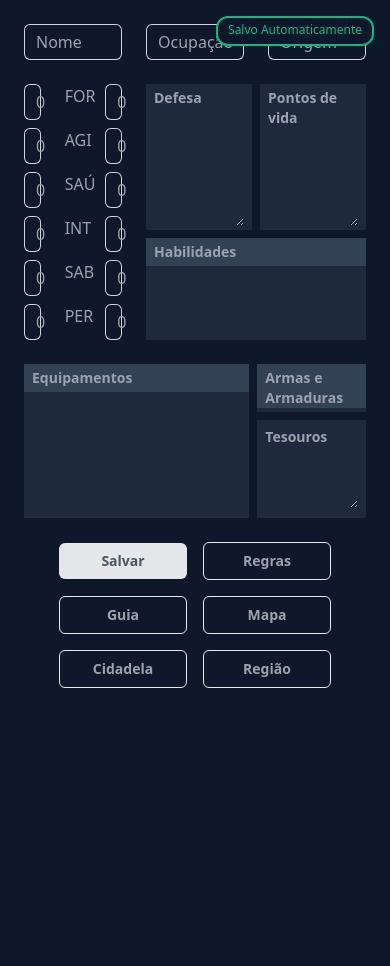
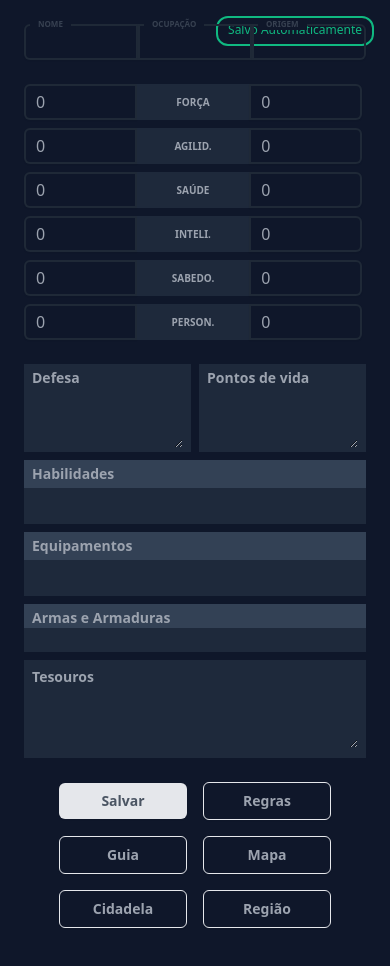
Before and after one commit to matthewsbrandan/rpg-sheet, a plain HTML site: page index.html in a window 390 px wide. Shown: the top 966 px of the page. Before the commit the page ends 844 px from the top, so only its background shows below. Drawn offline with nearby package versions, Linux system fonts and the light colour scheme.

Commit message:
feat: Melhorando responsividade e layout dos inputs

```diff
--- a/index.html
+++ b/index.html
@@ -5,74 +5,76 @@
   <meta name="viewport" content="width=device-width, initial-scale=1.0">
   <title>RPG</title>
   <script src="https://cdn.tailwindcss.com?plugins=forms,typography,aspect-ratio,line-clamp"></script>
+  <style>
+    input{ overflow: auto; }
+  </style>
 </head>
 <body class="m-0 p-0 w-screen h-screen overflow-y-auto">
   <main class="text-gray-400 py-4 px-6 m-0" id="app">
     <div class="fixed right-4 bg-slate-900 px-2.5 pt-1 pb-1.5  border-2 border-emerald-500 text-emerald-500 text-xs rounded-xl" v-if="game.is_auto_saved">Salvo Automaticamente</div>
-    <header class="grid grid-cols-3 gap-x-6">
-      <div class="mt-2">
-        <div class="flex rounded-md shadow-sm ring-1 ring-inset ring-gray-300 focus-within:ring-2 focus-within:ring-inset focus-within:ring-indigo-600">
-          <input type="text" v-model="bio.nome" id="nome" autocomplete="nome" class="block flex-1 border-0 bg-transparent py-1.5 placeholder:text-gray-400 focus:ring-0 sm:text-sm sm:leading-6" placeholder="Nome">
-        </div>
+    <header class="grid grid-cols-3 mt-2">
+      <div class="flex rounded-l-md shadow-sm ring-2 ring-inset ring-gray-800 focus-within:ring-2 focus-within:ring-inset focus-within:ring-indigo-600 relative">
+        <input type="text" v-model="bio.nome" id="nome" autocomplete="nome" class="block flex-1 border-0 bg-transparent py-1.5 placeholder:text-gray-400 focus:ring-0 sm:text-sm sm:leading-6" placeholder="">
+        <span class="text-gray-700 uppercase text-[8px] absolute -top-1.5 left-1.5 bg-slate-900 font-semibold px-2">Nome</span>
       </div>
-      <div class="mt-2">
-        <div class="flex rounded-md shadow-sm ring-1 ring-inset ring-gray-300 focus-within:ring-2 focus-within:ring-inset focus-within:ring-indigo-600">
-          <input type="text" v-model="bio.ocupacao" id="ocupacao" autocomplete="ocupacao" class="block flex-1 border-0 bg-transparent py-1.5 placeholder:text-gray-400 focus:ring-0 sm:text-sm sm:leading-6" placeholder="Ocupação">
-        </div>
+
+      <div class="flex shadow-sm ring-2 ring-inset ring-gray-800 focus-within:ring-2 focus-within:ring-inset focus-within:ring-indigo-600 relative">
+        <input type="text" v-model="bio.ocupacao" id="ocupacao" autocomplete="ocupacao" class="block flex-1 border-0 bg-transparent py-1.5 placeholder:text-gray-400 focus:ring-0 sm:text-sm sm:leading-6">
+        <span class="text-gray-700 uppercase text-[8px] absolute -top-1.5 left-1.5 bg-slate-900 font-semibold px-2">Ocupação</span>
       </div>
-      <div class="mt-2">
-        <div class="flex rounded-md shadow-sm ring-1 ring-inset ring-gray-300 focus-within:ring-2 focus-within:ring-inset focus-within:ring-indigo-600">
-          <input type="text" v-model="bio.origem" id="origem" autocomplete="origem" class="block flex-1 border-0 bg-transparent py-1.5 placeholder:text-gray-400 focus:ring-0 sm:text-sm sm:leading-6" placeholder="Origem">
-        </div>
+
+      <div class="flex rounded-r-md shadow-sm ring-2 ring-inset ring-gray-800 focus-within:ring-2 focus-within:ring-inset focus-within:ring-indigo-600 relative">
+        <input type="text" v-model="bio.origem" id="origem" autocomplete="origem" class="block flex-1 border-0 bg-transparent py-1.5 placeholder:text-gray-400 focus:ring-0 sm:text-sm sm:leading-6">
+        <span class="text-gray-700 uppercase text-[8px] absolute -top-1.5 left-1.5 bg-slate-900 font-semibold px-2">Origem</span>
       </div>
     </header>
-    <div class="grid grid-cols-3 gap-x-6 mt-6">
-      <div class="grid grid-cols-3 gap-x-6 gap-y-2" id="attributes">
-        <div class="flex rounded-md shadow-sm ring-1 ring-inset ring-gray-300 focus-within:ring-2 focus-within:ring-inset focus-within:ring-indigo-600">
+    <div class="grid sm:grid-cols-3 gap-y-6 sm:gap-x-6 mt-6">
+      <div class="grid grid-cols-3 gap-y-2" id="attributes">
+        <div class="flex rounded-l-md shadow-sm ring-2 ring-inset ring-gray-800 focus-within:ring-2 focus-within:ring-inset focus-within:ring-indigo-600">
           <input type="number" v-model="atributos.forca" id="forca" autocomplete="forca" class="block flex-1 border-0 bg-transparent py-1.5 placeholder:text-gray-400 focus:ring-0 sm:text-sm sm:leading-6">
         </div>
-        FOR
-        <div class="flex rounded-md shadow-sm ring-1 ring-inset ring-gray-300 focus-within:ring-2 focus-within:ring-inset focus-within:ring-indigo-600">
+        <div class="bg-slate-800 flex-1 text-center text-[10px] font-semibold uppercase flex items-center justify-center">Força</div>
+        <div class="flex rounded-r-md shadow-sm ring-2 ring-inset ring-gray-800 focus-within:ring-2 focus-within:ring-inset focus-within:ring-indigo-600">
           <input type="number" v-model="atributos.modificador_forca" id="modificador-forca" autocomplete="modificador-forca" class="block flex-1 border-0 bg-transparent py-1.5 placeholder:text-gray-400 focus:ring-0 sm:text-sm sm:leading-6">
         </div>
 
-        <div class="flex rounded-md shadow-sm ring-1 ring-inset ring-gray-300 focus-within:ring-2 focus-within:ring-inset focus-within:ring-indigo-600">
+        <div class="flex rounded-l-md shadow-sm ring-2 ring-inset ring-gray-800 focus-within:ring-2 focus-within:ring-inset focus-within:ring-indigo-600">
           <input type="number" v-model="atributos.agilidade" id="agilidade" autocomplete="agilidade" class="block flex-1 border-0 bg-transparent py-1.5 placeholder:text-gray-400 focus:ring-0 sm:text-sm sm:leading-6">
         </div>
-        AGI
-        <div class="flex rounded-md shadow-sm ring-1 ring-inset ring-gray-300 focus-within:ring-2 focus-within:ring-inset focus-within:ring-indigo-600">
+        <div class="bg-slate-800 flex-1 text-center text-[10px] font-semibold uppercase flex items-center justify-center">Agilid.</div>
+        <div class="flex rounded-r-md shadow-sm ring-2 ring-inset ring-gray-800 focus-within:ring-2 focus-within:ring-inset focus-within:ring-indigo-600">
           <input type="number" v-model="atributos.modificador_agilidade" id="modificador-agilidade" autocomplete="modificador-agilidade" class="block flex-1 border-0 bg-transparent py-1.5 placeholder:text-gray-400 focus:ring-0 sm:text-sm sm:leading-6">
         </div>
 
-        <div class="flex rounded-md shadow-sm ring-1 ring-inset ring-gray-300 focus-within:ring-2 focus-within:ring-inset focus-within:ring-indigo-600">
+        <div class="flex rounded-l-md shadow-sm ring-2 ring-inset ring-gray-800 focus-within:ring-2 focus-within:ring-inset focus-within:ring-indigo-600">
           <input type="number" v-model="atributos.saude" id="saude" autocomplete="saude" class="block flex-1 border-0 bg-transparent py-1.5 placeholder:text-gray-400 focus:ring-0 sm:text-sm sm:leading-6">
         </div>
-        SAÚ
-        <div class="flex rounded-md shadow-sm ring-1 ring-inset ring-gray-300 focus-within:ring-2 focus-within:ring-inset focus-within:ring-indigo-600">
+        <div class="bg-slate-800 flex-1 text-center text-[10px] font-semibold uppercase flex items-center justify-center">Saúde</div>
+        <div class="flex rounded-r-md shadow-sm ring-2 ring-inset ring-gray-800 focus-within:ring-2 focus-within:ring-inset focus-within:ring-indigo-600">
           <input type="number" v-model="atributos.modificador_saude" id="modificador-saude" autocomplete="modificador-saude" class="block flex-1 border-0 bg-transparent py-1.5 placeholder:text-gray-400 focus:ring-0 sm:text-sm sm:leading-6">
         </div>
 
-        <div class="flex rounded-md shadow-sm ring-1 ring-inset ring-gray-300 focus-within:ring-2 focus-within:ring-inset focus-within:ring-indigo-600">
+        <div class="flex rounded-l-md shadow-sm ring-2 ring-inset ring-gray-800 focus-within:ring-2 focus-within:ring-inset focus-within:ring-indigo-600">
           <input type="number" v-model="atributos.inteligencia" id="inteligencia" autocomplete="inteligencia" class="block flex-1 border-0 bg-transparent py-1.5 placeholder:text-gray-400 focus:ring-0 sm:text-sm sm:leading-6">
         </div>
-        INT
-        <div class="flex rounded-md shadow-sm ring-1 ring-inset ring-gray-300 focus-within:ring-2 focus-within:ring-inset focus-within:ring-indigo-600">
+        <div class="bg-slate-800 flex-1 text-center text-[10px] font-semibold uppercase flex items-center justify-center">Inteli.</div>
+        <div class="flex rounded-r-md shadow-sm ring-2 ring-inset ring-gray-800 focus-within:ring-2 focus-within:ring-inset focus-within:ring-indigo-600">
           <input type="number" v-model="atributos.modificador_inteligencia" id="modificador-inteligencia" autocomplete="modificador-inteligencia" class="block flex-1 border-0 bg-transparent py-1.5 placeholder:text-gray-400 focus:ring-0 sm:text-sm sm:leading-6">
         </div>
 
-        <div class="flex rounded-md shadow-sm ring-1 ring-inset ring-gray-300 focus-within:ring-2 focus-within:ring-inset focus-within:ring-indigo-600">
+        <div class="flex rounded-l-md shadow-sm ring-2 ring-inset ring-gray-800 focus-within:ring-2 focus-within:ring-inset focus-within:ring-indigo-600">
           <input type="number" v-model="atributos.sabedoria" id="sabedoria" autocomplete="sabedoria" class="block flex-1 border-0 bg-transparent py-1.5 placeholder:text-gray-400 focus:ring-0 sm:text-sm sm:leading-6">
         </div>
-        SAB
-        <div class="flex rounded-md shadow-sm ring-1 ring-inset ring-gray-300 focus-within:ring-2 focus-within:ring-inset focus-within:ring-indigo-600">
+        <div class="bg-slate-800 flex-1 text-center text-[10px] font-semibold uppercase flex items-center justify-center">Sabedo.</div>
+        <div class="flex rounded-r-md shadow-sm ring-2 ring-inset ring-gray-800 focus-within:ring-2 focus-within:ring-inset focus-within:ring-indigo-600">
           <input type="number" v-model="atributos.modificador_sabedoria" id="modificador-sabedoria" autocomplete="modificador-sabedoria" class="block flex-1 border-0 bg-transparent py-1.5 placeholder:text-gray-400 focus:ring-0 sm:text-sm sm:leading-6">
         </div>
 
-        <div class="flex rounded-md shadow-sm ring-1 ring-inset ring-gray-300 focus-within:ring-2 focus-within:ring-inset focus-within:ring-indigo-600">
+        <div class="flex rounded-l-md shadow-sm ring-2 ring-inset ring-gray-800 focus-within:ring-2 focus-within:ring-inset focus-within:ring-indigo-600">
           <input type="number" v-model="atributos.personalidade" id="personalidade" autocomplete="personalidade" class="block flex-1 border-0 bg-transparent py-1.5 placeholder:text-gray-400 focus:ring-0 sm:text-sm sm:leading-6">
         </div>
-        PER
-        <div class="flex rounded-md shadow-sm ring-1 ring-inset ring-gray-300 focus-within:ring-2 focus-within:ring-inset focus-within:ring-indigo-600">
+        <div class="bg-slate-800 flex-1 text-center text-[10px] font-semibold uppercase flex items-center justify-center">Person.</div>
+        <div class="flex rounded-r-md shadow-sm ring-2 ring-inset ring-gray-800 focus-within:ring-2 focus-within:ring-inset focus-within:ring-indigo-600">
           <input type="number" v-model="atributos.modificador_personalidade" id="modificador-personalidade" autocomplete="modificador-personalidade" class="block flex-1 border-0 bg-transparent py-1.5 placeholder:text-gray-400 focus:ring-0 sm:text-sm sm:leading-6">
         </div>
       </div>
@@ -94,8 +96,8 @@
         </div>
       </div>
     </div>
-    <div class="grid grid-cols-3 gap-x-2 mt-6 w-full">
-      <div class="col-span-2 bg-slate-800 min-h-[4rem]">
+    <div class="grid sm:grid-cols-3 gap-2 mt-2 sm:mt-6 w-full">
+      <div class="sm:col-span-2 bg-slate-800 min-h-[4rem]">
         <button type="button" class="bg-slate-700 px-2 py-1 w-full text-left text-sm font-semibold" v-on:click="openModal('equipaments')">Equipamentos</button>
         <div class="grid grid-cols-2 gap-2 px-2 py-1 max-h-[16rem] overflow-y-auto" v-if="!!itens.equipamentos">
           <span class="border-b border-slate-700/40" v-for="equipamento in itens.equipamentos" :key="equipamento">{{ equipamento }}</span>
```
